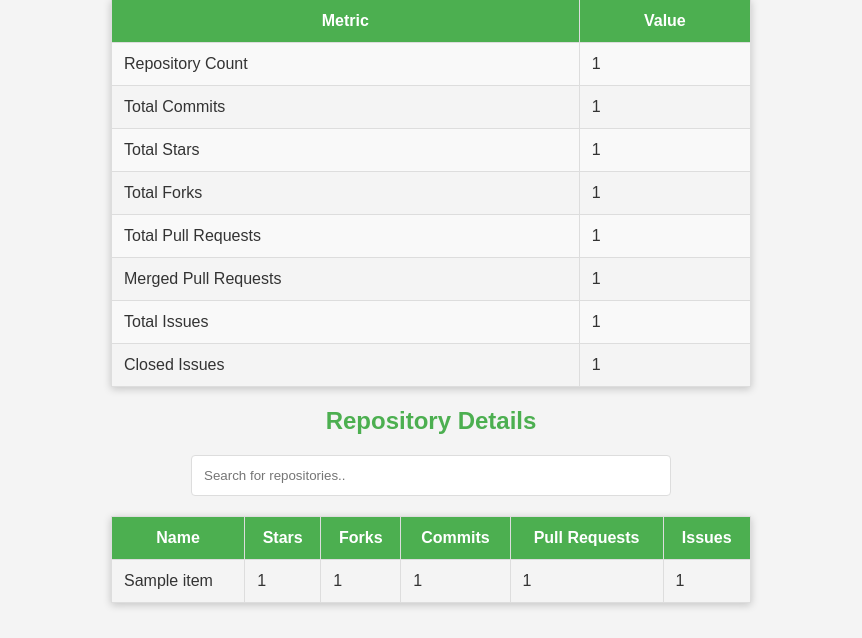
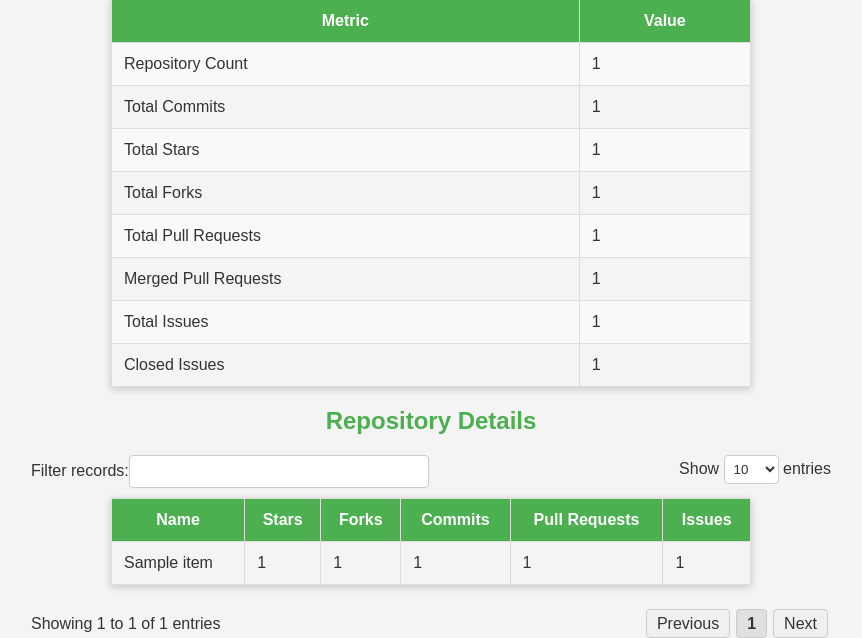
Before and after one commit to AndreeaDraghici/GitHub-Metrics-Dashboard, a Django app: page /activity_stats/ in a window 1280 px wide. Shown: the part 175-813 px from the top of the page, without its empty margins (209-1071 px from the left). Before the commit the page ends 783 px from the top, so only its background shows below. Run offline with Django 5.2, Linux system fonts and the light colour scheme; a user stored in the database is signed in; data comes from the database, SQL or seed files in the repository; both versions use the stored data as it was after the commit; tables that the repository leaves empty hold one stand-in row (values such as "Sample post"); a database or web service that is not in the repository returns one stand-in record (values such as "Sample title"); data that the repository does not hold is empty; some libraries are stand-ins or nearby versions.

Commit message:
in work on activity status page

```diff
--- a/github_app/models.py
+++ b/github_app/models.py
@@ -1,16 +1,18 @@
 from django.db import models
 from django.contrib.auth.models import User
-
+from django.db.models.signals import post_save
+from django.dispatch import receiver
 
 # Create your models here.
-class GitHubProfile(models.Model):
+class GitHubProfile(models.Model) :
     user = models.OneToOneField(User, on_delete=models.CASCADE)
     github_username = models.CharField(max_length=255)
     avatar_url = models.URLField(max_length=200)
     bio = models.TextField(blank=True, null=True)
     location = models.CharField(max_length=255, blank=True, null=True)
 
-class Repository(models.Model):
+
+class Repository(models.Model) :
     github_profile = models.ForeignKey(GitHubProfile, on_delete=models.CASCADE)
     name = models.CharField(max_length=255)
     description = models.TextField(blank=True, null=True)
@@ -18,3 +20,12 @@ class Repository(models.Model):
     language = models.CharField(max_length=100, blank=True, null=True)
     stargazers_count = models.IntegerField(default=0)
     forks_count = models.IntegerField(default=0)
+
+
+# Signal to create or update GitHubProfile when User is saved
+@receiver(post_save, sender=User)
+def create_or_update_user_github_profile(sender, instance, created, **kwargs) :
+    if created :
+        GitHubProfile.objects.create(user=instance)
+    else :
+        instance.githubprofile.save()
--- a/github_app/templates/activity_stats_page.html
+++ b/github_app/templates/activity_stats_page.html
@@ -6,10 +6,12 @@
     <meta name="viewport" content="width=device-width, initial-scale=1.0">
     <title>Activity Stats</title>
     <link rel="stylesheet" href="{% static 'styles.css' %}">
+    <!-- DataTables CSS -->
+    <link rel="stylesheet" href="https://cdn.datatables.net/1.11.5/css/jquery.dataTables.min.css">
 </head>
 
 {% block content %}
-    <h1>{{ user.username }}'s Activity Statistics</h1>
+    <h1>{{  request.user.username  }}'s Activity Statistics</h1>
 
     <h2>General Metrics</h2>
     <table>
@@ -52,9 +54,7 @@
     </table>
 
     <h2>Repository Details</h2>
-    <input type="text" id="searchInput" onkeyup="searchTable()" placeholder="Search for repositories..">
-
-    <table id="repoTable">
+    <table id="repoTable" class="display">
         <thead>
             <tr>
                 <th>Name</th>
@@ -79,26 +79,10 @@
         </tbody>
     </table>
 
-    <script>
-        function searchTable() {
-            const input = document.getElementById("searchInput");
-            const filter = input.value.toUpperCase();
-            const table = document.getElementById("repoTable");
-            const trs = table.getElementsByTagName("tr");
-
-            for (let i = 1; i < trs.length; i++) {
-                const tds = trs[i].getElementsByTagName("td");
-                let match = false;
-                for (let j = 0; j < tds.length; j++) {
-                    if (tds[j]) {
-                        if (tds[j].innerText.toUpperCase().indexOf(filter) > -1) {
-                            match = true;
-                            break;
-                        }
-                    }
-                }
-                trs[i].style.display = match ? "" : "none";
-            }
-        }
-    </script>
+    <!-- jQuery -->
+    <script src="https://code.jquery.com/jquery-3.5.1.min.js"></script>
+    <!-- DataTables JS -->
+    <script src="https://cdn.datatables.net/1.11.5/js/jquery.dataTables.min.js"></script>
+    <!-- Custom script -->
+    <script src="{% static 'script.js' %}"></script>
 {% endblock %}
--- a/github_app/views.py
+++ b/github_app/views.py
@@ -4,7 +4,7 @@ from django.contrib.auth.decorators import login_required
 from django.contrib.auth.models import User
 from django.http import JsonResponse
 from django.shortcuts import render, redirect
-
+from .decorators import require_github_username
 from .models import GitHubProfile
 
 # Create your views here.
@@ -18,37 +18,17 @@ def github_login(request) :
     return render(request, 'login.html')
 
 
+@login_required
 def register(request) :
     if request.method == 'POST' :
-        github_username = request.POST.get('github_username')
-
-        response = requests.get(
-            f"{GITHUB_API_URL}/users/{github_username}",
-            headers={'Accept' : 'application/vnd.github.v3+json'}
-        )
-
-        if response.status_code == 200 :
-            user_info = response.json()
-
-
-            user, created = User.objects.get_or_create(username=github_username)
-
-
-            github_profile, created = GitHubProfile.objects.update_or_create(
-                user=user,
-                defaults={
-                    'github_username' : github_username,
-                    'avatar_url' : user_info.get('avatar_url', ''),
-                    'bio' : user_info.get('bio', ''),
-                    'location' : user_info.get('location', '')
-                }
-            )
-
-            return redirect('profile')
+        github_username = request.POST['github_username']
+        if github_username :
+            profile, created = GitHubProfile.objects.get_or_create(user=request.user)
+            profile.github_username = github_username
+            profile.save()
+            return redirect('profile')  # Redirect to the home page or any other page
         else :
-            error_message = f"GitHub username '{github_username}' not found."
-            context = {'error_message' : error_message}
-            return render(request, 'register.html', context)
+            return render(request, 'register.html', {'error_message' : 'GitHub username is required.'})
 
     return render(request, 'register.html')
 
@@ -77,6 +57,7 @@ def github_callback(request) :
 
 
 @login_required
+@require_github_username
 def profile(request) :
     github_profile = request.user.githubprofile
     repositories = requests.get(
@@ -91,6 +72,7 @@ def profile(request) :
 
 
 @login_required
+@require_github_username
 def repo_detail(request, repo_name) :
     github_profile = request.user.githubprofile
     repo = requests.get(
@@ -104,6 +86,7 @@ def repo_detail(request, repo_name) :
 
 
 @login_required
+@require_github_username
 def get_activity_stats(request) :
     github_profile = request.user.githubprofile
     repos = requests.get(
@@ -132,6 +115,7 @@ def get_activity_stats(request) :
 
 
 @login_required
+@require_github_username
 def activity_stats_page(request) :
     github_username = request.user.githubprofile.github_username
     headers = {'Authorization' : f'token {PERSONAL_ACCESS_TOKEN}'}
--- /dev/null
+++ b/static/script.js
@@ -0,0 +1,22 @@
+// script.js
+$(document).ready(function() {
+    $('#repoTable').DataTable({
+        "paging": true,
+        "searching": true,
+        "ordering": true,
+        "info": true,
+        "lengthChange": true,
+        "pageLength": 10,
+        "language": {
+            "search": "Filter records:",
+            "lengthMenu": "Show _MENU_ entries",
+            "info": "Showing _START_ to _END_ of _TOTAL_ entries",
+            "paginate": {
+                "first": "First",
+                "last": "Last",
+                "next": "Next",
+                "previous": "Previous"
+            }
+        }
+    });
+});
--- a/static/style.css
+++ b/static/style.css
@@ -219,3 +251,72 @@ input[type="text"] {
         width: 90%;
     }
 }
+
+/* General table styling */
+/*.dataTables_wrapper {
+    margin-bottom: 20px; *//* Space below the table *//*
+}*/
+
+/* Styling for search */
+.dataTables_wrapper .dataTables_filter {
+    float: left;
+    text-align: left;
+    margin-bottom: 10px; /* Space between search and the rest of the table */
+}
+
+.dataTables_wrapper .dataTables_filter input {
+    padding: 8px; /* Padding size for input */
+    border: 1px solid #ccc; /* Border style and color */
+    border-radius: 4px; /* Border radius */
+    width: 300px; /* Input width */
+}
+
+/* Styling for pagination and info */
+.dataTables_wrapper .dataTables_info {
+    float: left;
+    margin-top: 10px; /* Space between info and the rest of the table */
+}
+
+.dataTables_wrapper .dataTables_paginate {
+    float: right;
+    text-align: right;
+    margin-top: 10px; /* Space between pagination and the rest of the table */
+}
+
+.dataTables_wrapper .dataTables_paginate .paginate_button {
+    padding: 5px 10px; /* Padding size for buttons */
+    margin: 0 3px; /* Space between buttons */
+    border: 1px solid #ccc; /* Border style and color for buttons */
+    border-radius: 4px; /* Border radius */
+    background-color: #f0f0f0; /* Background color for buttons */
+    color: #333; /* Text color */
+    cursor: pointer; /* Pointer cursor on hover */
+}
+
+.dataTables_wrapper .dataTables_paginate .paginate_button.current {
+    background-color: #e0e0e0; /* Background color for current button */
+    font-weight: bold; /* Bold text for current button */
+}
+
+.dataTables_wrapper .dataTables_paginate .paginate_button:hover {
+    background-color: #ddd; /* Background color on hover */
+}
+
+/* Styling for length selection */
+.dataTables_wrapper .dataTables_length {
+    float: right;
+    text-align: right;
+    margin-bottom: 10px; /* Space between select and the rest of the table */
+}
+
+.dataTables_wrapper .dataTables_length select {
+    padding: 5px; /* Padding size for select */
+    border: 1px solid #ccc; /* Border style and color */
+    border-radius: 4px; /* Border radius */
+    background-color: #fff; /* Background color for select */
+    color: #333; /* Text color */
+}
+
+table.dataTable {
+    margin-top: 0 !important;
+}
```
Also changed, not shown: other parts of static/style.css (+44 -12 lines), github_app/templates/register.html (+13 -6 lines), github_app/templates/user_list.html (added, +21 -0 lines), db.sqlite3.
